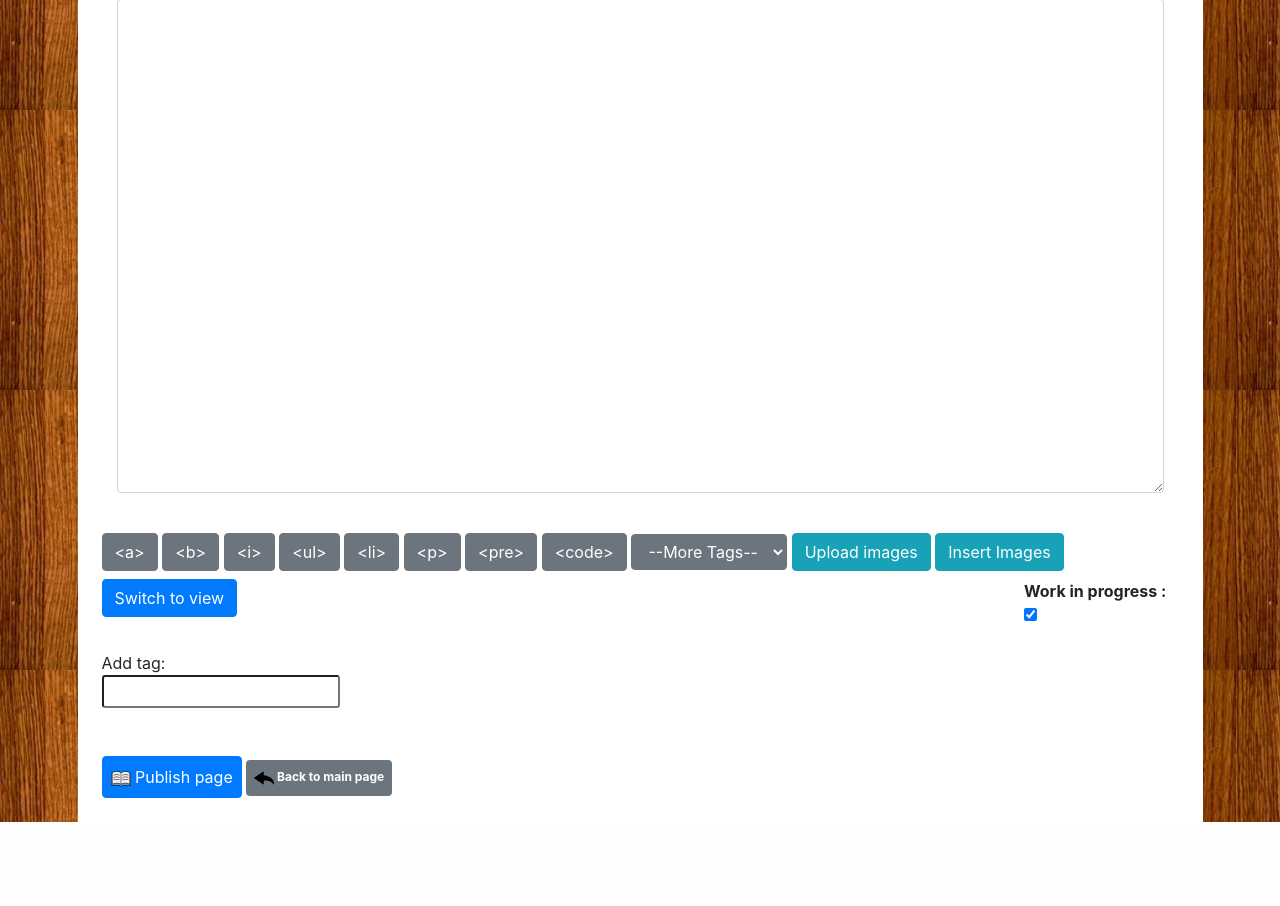
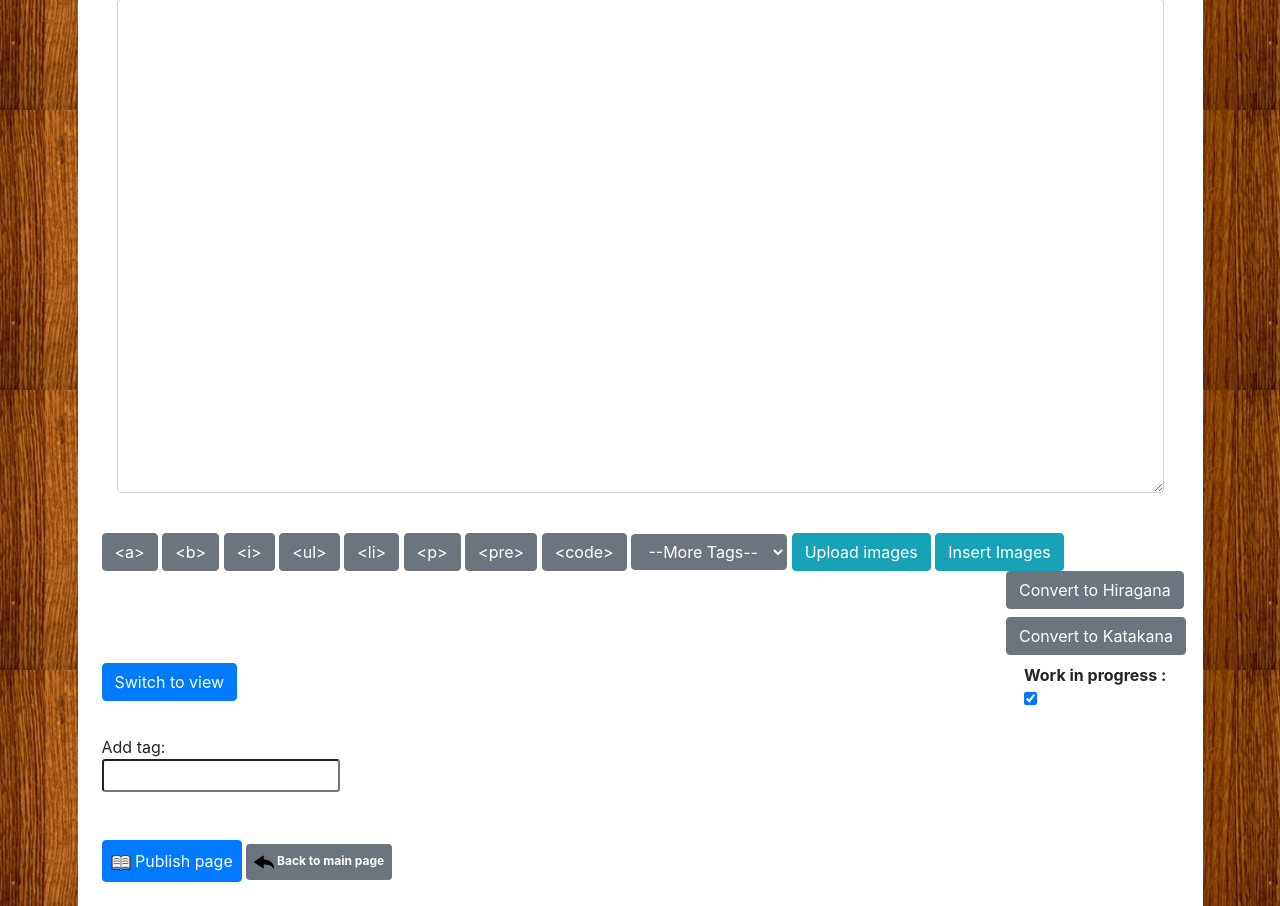
Before and after one commit to ssaprank/personal_wiki, a Django app: page /create in a window 1280 px wide. Shown: the part 460-1366 px from the top of the page. Before the commit the page ends 1282 px from the top, so only its background shows below. Run offline with Django 3.2, Linux system fonts and the light colour scheme; data that the repository does not hold is empty; some libraries are stand-ins or nearby versions.

Commit message:
merge fix

```diff
--- a/wiki/page/templates/page/edit_create_page.html
+++ b/wiki/page/templates/page/edit_create_page.html
@@ -66,11 +66,18 @@
                        data-url="{% url 'page:upload_image' %}"
                        data-form-data='{"csrfmiddlewaretoken": "{{ csrf_token }}"}'/>
 
-                <!-- Button for triggering image insertion modal -->
                 <button type="button" class="btn btn-info" data-toggle="modal" data-target="#imagesInsertionModal">
                     Insert Images
                 </button>
 
+                <div class="col-sm-2 float-right mr-2">
+                    <button type="button" id="btn_rus_to_hira" name="btn_rus_to_hira" class="btn btn-secondary mb-2">
+                        Convert to Hiragana
+                    </button>
+                    <button type="button" id="btn_rus_to_kata" name="btn_rus_to_kata" class="btn btn-secondary">
+                        Convert to Katakana
+                    </button>
+                </div>
             </div>
         </div>
         <div class="button_row row mt-lg-2">
```
